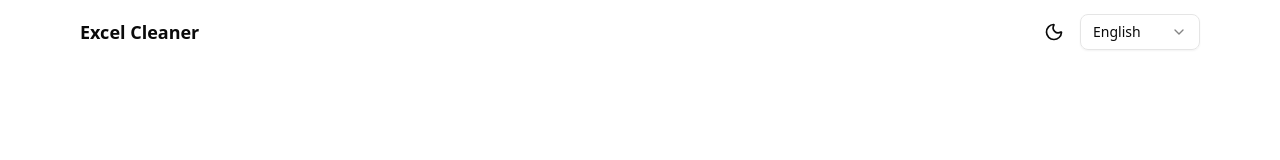
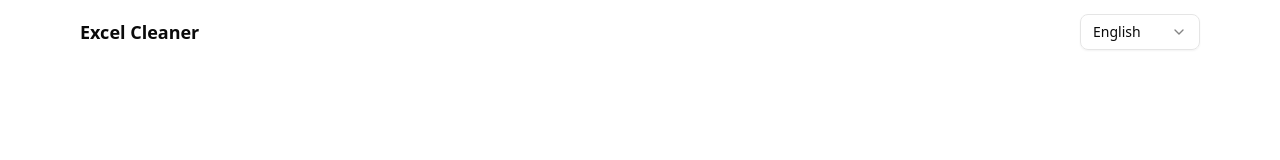
Before and after one commit to SereqG/xls-cleaner, a Next.js app in the folder frontend/: page / in a window 1280 px wide. Shown: the top 160 px of the page. Built offline with nearby package versions, Linux system fonts and the light colour scheme.

Commit message:
Revert "Add light and dark mode theme switcher to the app"

```diff
--- a/frontend/src/app/layout.tsx
+++ b/frontend/src/app/layout.tsx
@@ -1,4 +1,4 @@
-import { Providers } from "@/components/Providers"
+import { Navbar } from "@/components/navbar/Navbar"
 import "./globals.css"
 import type { Metadata } from "next"
 
@@ -8,8 +8,9 @@ export default function RootLayout({ children }: { children: React.ReactNode })
   return (
     <html lang="en" suppressHydrationWarning>
       <body>
-        <Providers>{children}</Providers>
-      </body>
+        <Navbar />
+        {children}
+        </body>
     </html>
   )
 }
--- a/frontend/src/components/Providers.tsx
+++ /dev/null
@@ -1,13 +0,0 @@
-"use client"
-
-import { ThemeProvider } from "@/contexts/ThemeContext"
-import { Navbar } from "@/components/navbar/Navbar"
-
-export function Providers({ children }: { children: React.ReactNode }) {
-  return (
-    <ThemeProvider>
-      <Navbar />
-      {children}
-    </ThemeProvider>
-  )
-}
--- a/frontend/src/components/navbar/Navbar.tsx
+++ b/frontend/src/components/navbar/Navbar.tsx
@@ -8,7 +8,6 @@ import {
   SelectTrigger,
   SelectValue,
 } from "@/components/ui/select"
-import { ThemeToggle } from "@/components/navbar/ThemeToggle"
 
 export const Navbar = () => {
   const [language, setLanguage] = useState("en");
@@ -26,8 +25,6 @@ export const Navbar = () => {
         Excel Cleaner
       </div>
 
-      <div className="flex items-center gap-2">
-        <ThemeToggle />
       <Select value={language} onValueChange={handleLanguageChange}>
         <SelectTrigger className="w-[120px]">
           <SelectValue placeholder="Language" />
@@ -40,7 +37,6 @@ export const Navbar = () => {
           <SelectItem value="fr">Français</SelectItem>
         </SelectContent>
       </Select>
-      </div>
     </nav>
   )
 }
--- a/frontend/src/components/navbar/ThemeToggle.tsx
+++ /dev/null
@@ -1,24 +0,0 @@
-"use client"
-
-import { Moon, Sun } from "lucide-react"
-import { useTheme } from "@/contexts/ThemeContext"
-import { Button } from "@/components/ui/button"
-
-export function ThemeToggle() {
-  const { theme, toggleTheme } = useTheme()
-
-  return (
-    <Button
-      variant="ghost"
-      size="icon"
-      onClick={toggleTheme}
-      aria-label="Toggle theme"
-    >
-      {theme === 'light' ? (
-        <Moon className="size-5" />
-      ) : (
-        <Sun className="size-5" />
-      )}
-    </Button>
-  )
-}
--- a/frontend/src/contexts/ThemeContext.tsx
+++ /dev/null
@@ -1,56 +0,0 @@
-"use client"
-
-import React, { createContext, useContext, useEffect, useState } from 'react'
-
-type Theme = 'light' | 'dark'
-
-interface ThemeContextType {
-  theme: Theme
-  toggleTheme: () => void
-}
-
-const ThemeContext = createContext<ThemeContextType | undefined>(undefined)
-
-export function ThemeProvider({ children }: { children: React.ReactNode }) {
-  const [theme, setTheme] = useState<Theme>('light')
-
-  useEffect(() => {
-    // Check localStorage for saved theme preference
-    const savedTheme = localStorage.getItem('theme') as Theme | null
-    if (savedTheme) {
-      setTheme(savedTheme)
-    } else {
-      // Check system preference
-      const prefersDark = window.matchMedia('(prefers-color-scheme: dark)').matches
-      setTheme(prefersDark ? 'dark' : 'light')
-    }
-  }, [])
-
-  useEffect(() => {
-    const root = document.documentElement
-    if (theme === 'dark') {
-      root.classList.add('dark')
-    } else {
-      root.classList.remove('dark')
-    }
-    localStorage.setItem('theme', theme)
-  }, [theme])
-
-  const toggleTheme = () => {
-    setTheme((prevTheme) => (prevTheme === 'light' ? 'dark' : 'light'))
-  }
-
-  return (
-    <ThemeContext.Provider value={{ theme, toggleTheme }}>
-      {children}
-    </ThemeContext.Provider>
-  )
-}
-
-export function useTheme() {
-  const context = useContext(ThemeContext)
-  if (context === undefined) {
-    throw new Error('useTheme must be used within a ThemeProvider')
-  }
-  return context
-}
```
Lines whose indentation alone changed are shown as unchanged.
